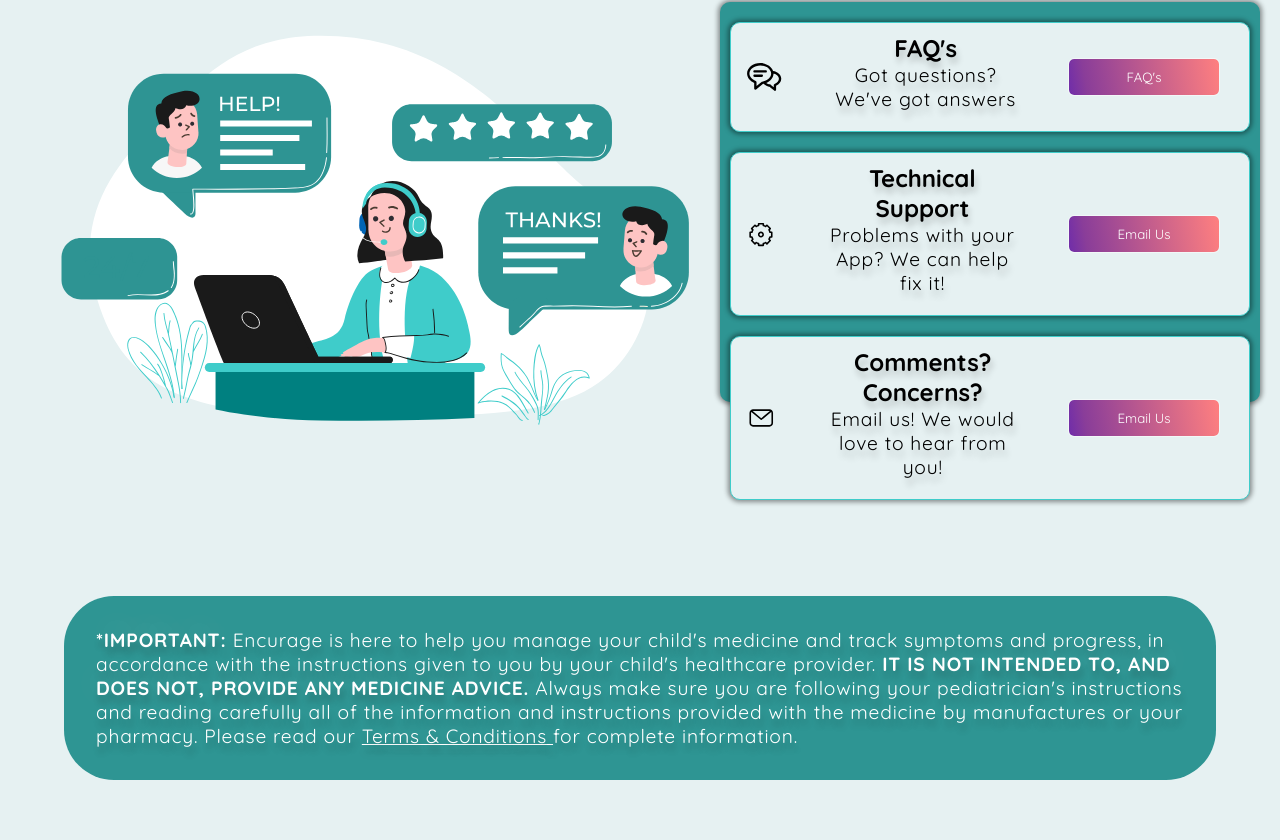
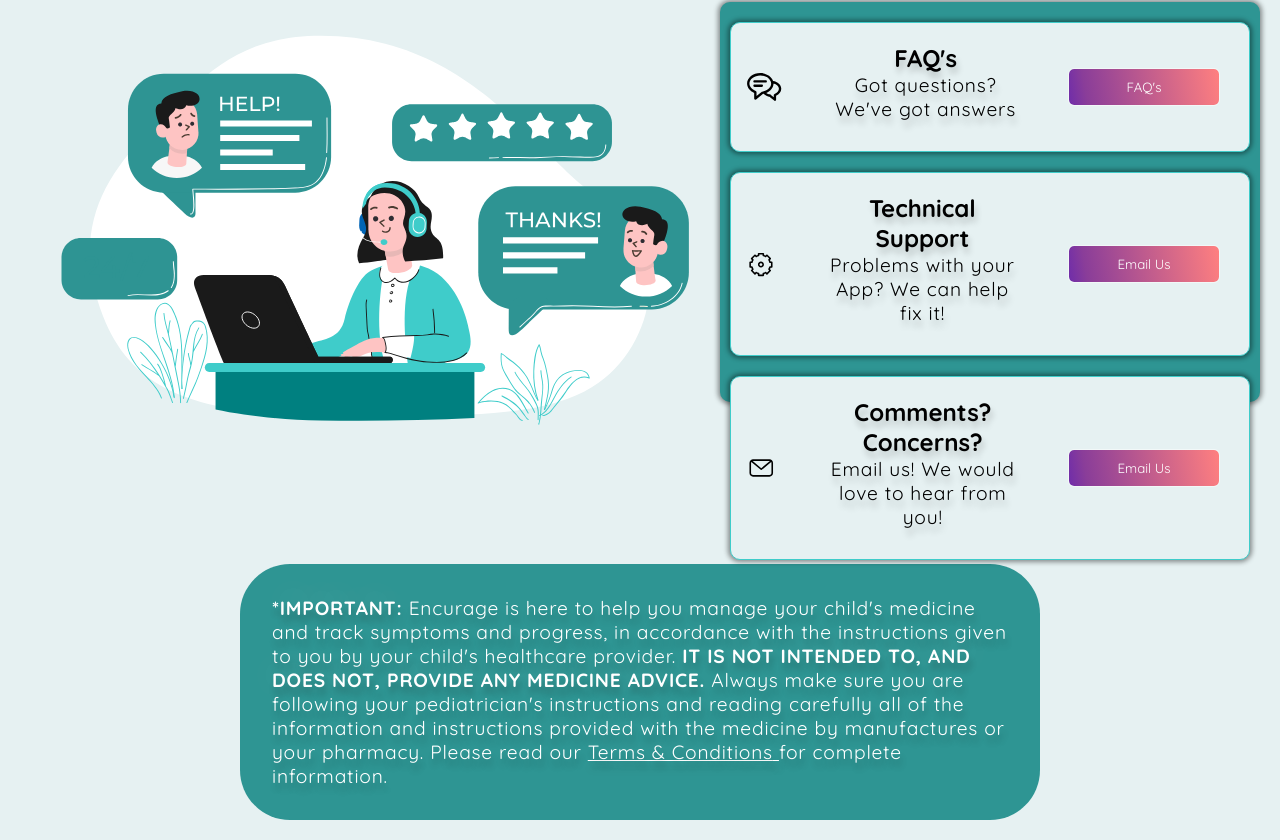
Before and after one commit to EncurageApp/encurageWeb, a React (Create React App) app: page / in a window 1280 px wide. Shown: the part 6560-7400 px from the top of the page. Built offline with nearby package versions, Linux system fonts and the light colour scheme.

Commit message:
changes to sizes

```diff
--- a/src/css/Home.css
+++ b/src/css/Home.css
@@ -710,7 +710,7 @@ Contact Section
   justify-content: space-evenly;
   align-items: center;
   gap: 20px;
-  padding: 10px 15px;
+  padding: 20px 15px;
   box-shadow: 0px 0px 5px 2px rgba(0, 0, 0, 0.43);
   -webkit-box-shadow: 0px 0px 5px 2px rgba(0, 0, 0, 0.43);
   -moz-box-shadow: 0px 0px 5px 2px rgba(0, 0, 0, 0.43);
@@ -732,14 +732,16 @@ Disclaimer
 */
 
 .disclaimer-container {
-  padding: 4rem;
+  padding: 2rem;
 }
 
 .disclaimer {
+  margin: 0 auto;
   background-color: var(--primaryFour);
   padding: 2rem;
   border-radius: 50px;
   color: white;
+  max-width: 800px;
 }
 
 .disclaimer span {
--- a/src/layouts/RootLayout.jsx
+++ b/src/layouts/RootLayout.jsx
@@ -37,7 +37,7 @@ export const RootLayout = () => {
 
   return (
     <div className="root-layout">
-      <Headroom disableInlineStyles upTolerance={15} downTolerance={20}>
+      <Headroom disableInlineStyles upTolerance={50} downTolerance={50}>
         <header>
           <nav>
             <div className="nav-header">
```
